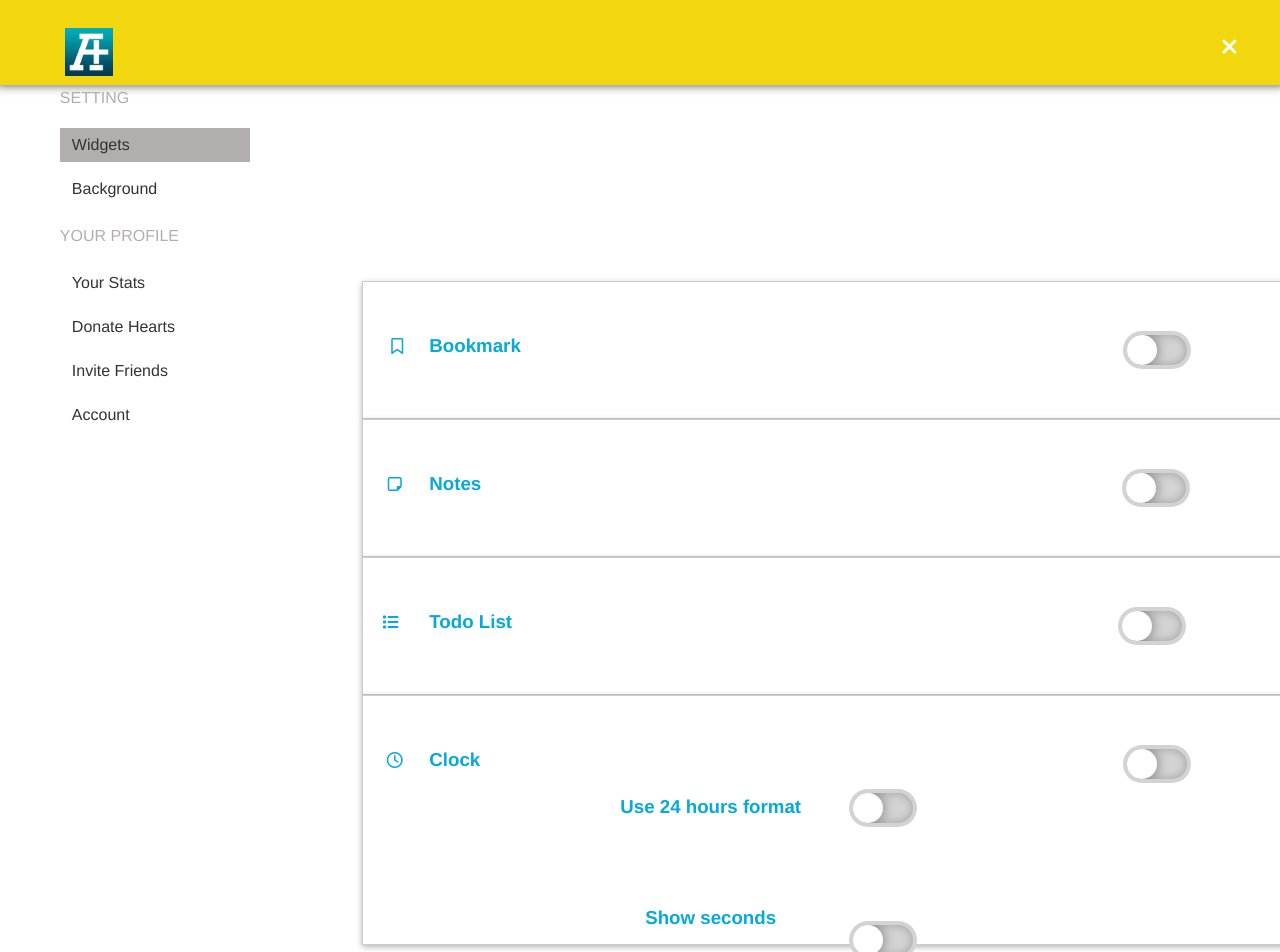
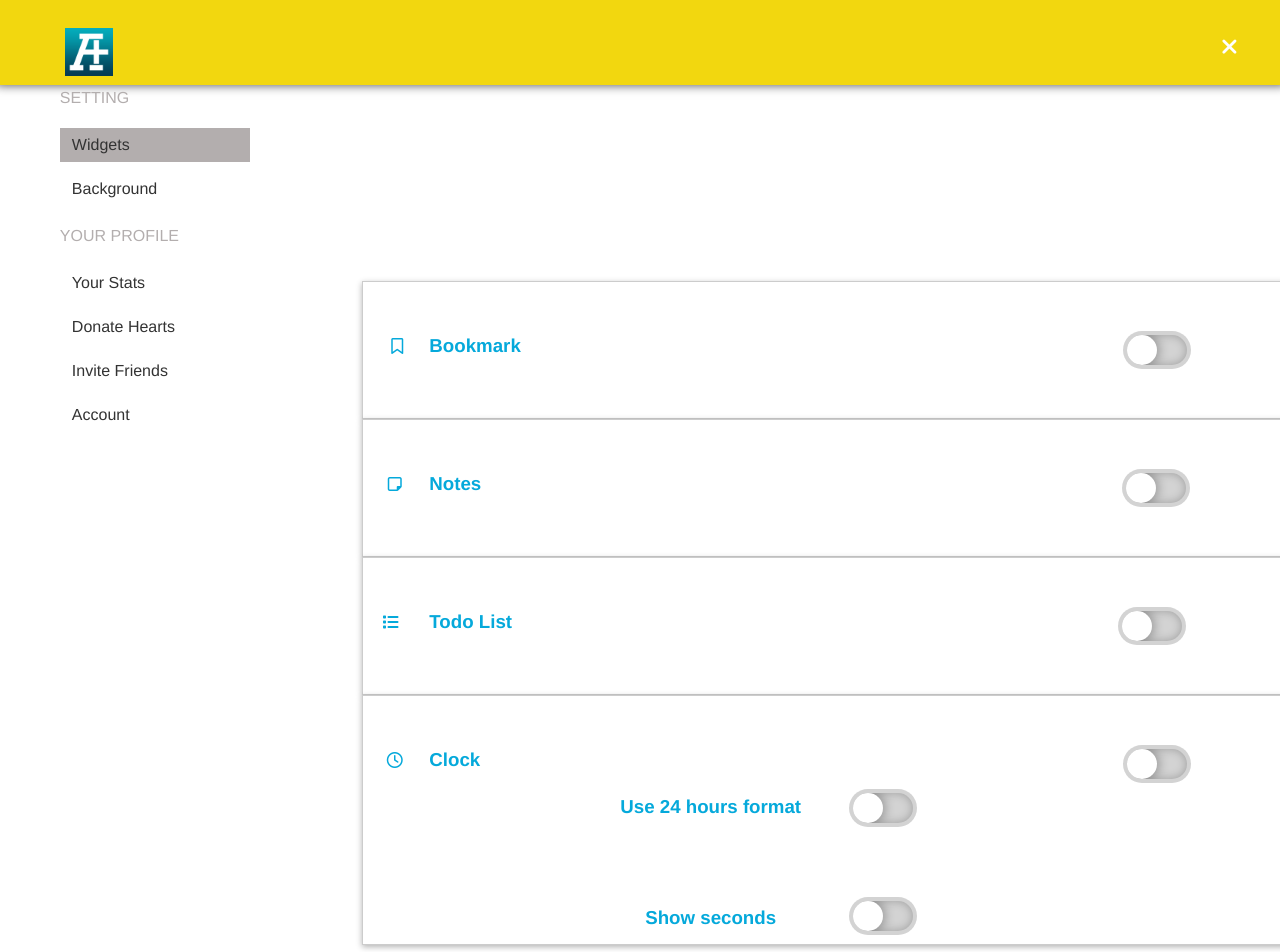
Before and after one commit to ouiadgood-tab/ouiadgood-tab-web, a Vue app: page /setting/Widget in a window 1280 px wide. Shown: the top 952 px of the page. Built offline with nearby package versions, Linux system fonts and the light colour scheme; what auth0-js, vue3-google-login would draw is missing.

Commit message:
switch update

```diff
--- a/src/views/settings/WidgetSet.vue
+++ b/src/views/settings/WidgetSet.vue
@@ -192,7 +192,7 @@ export default {
     display:block;
 }
 .extraText2{
-    margin-bottom: -12vh;
+    margin-bottom: -15vh;
     margin-top: 3vh !important;
 }
 
```
